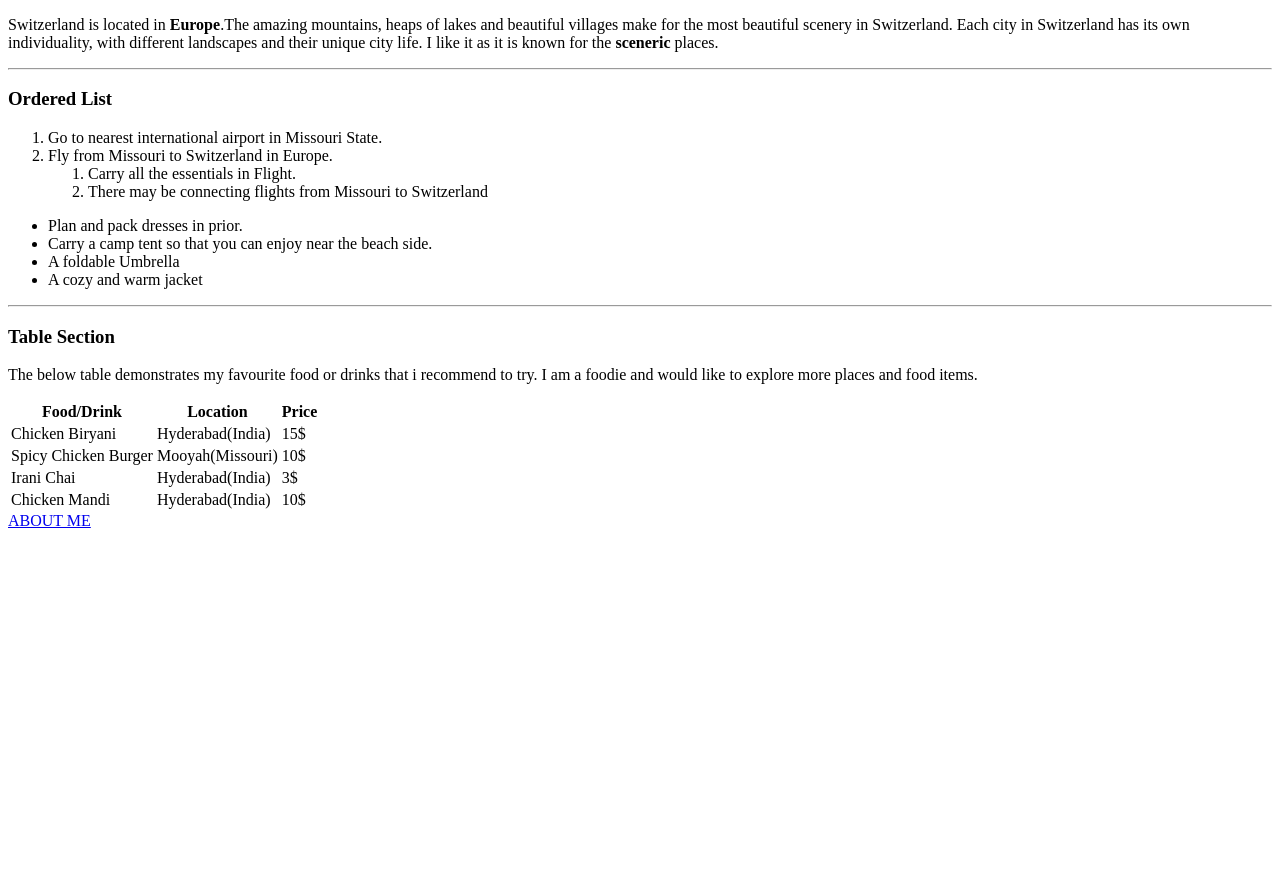
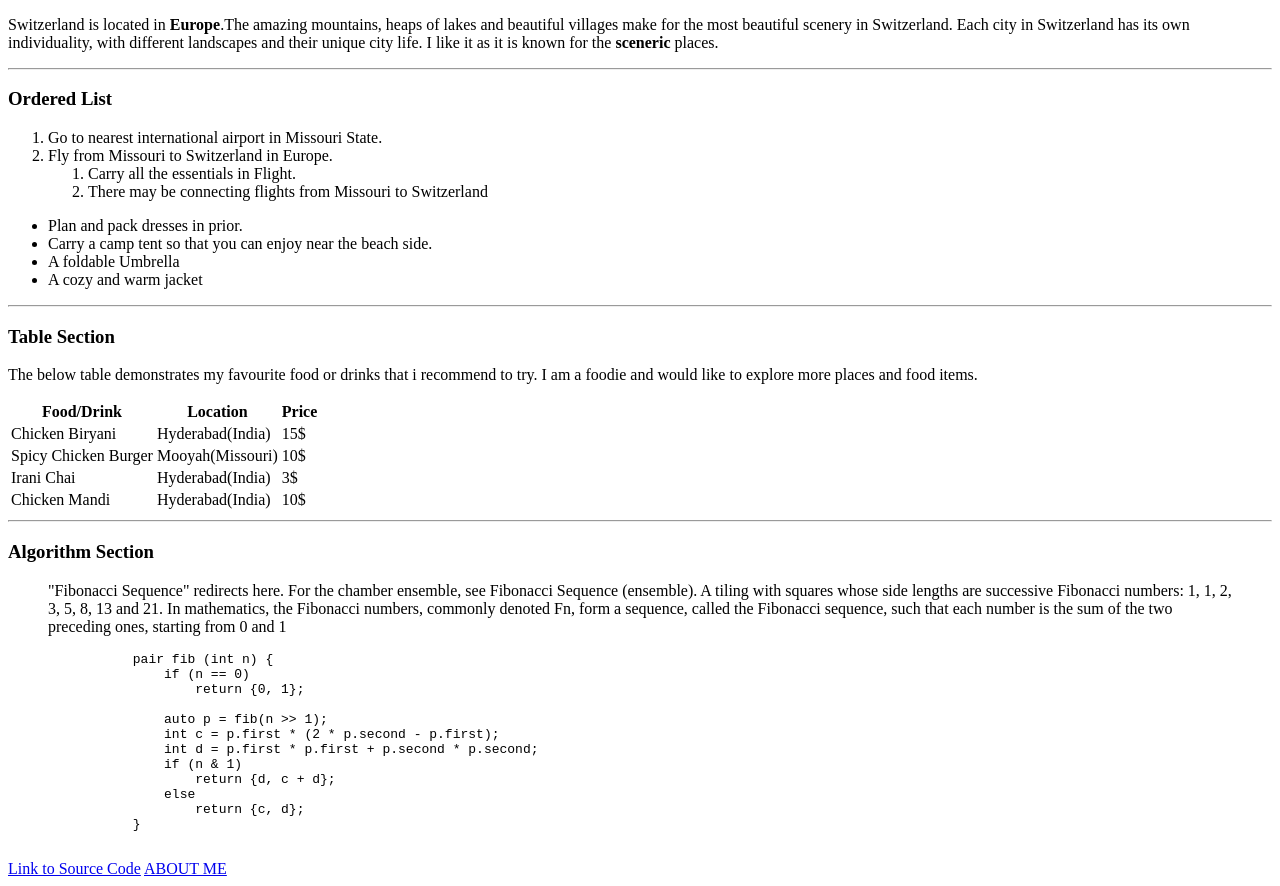
Before and after one commit to 44-563-WebApps-F21/webapps-f21-assignment-3-SravaniGangula, a plain HTML site: page index.html in a window 1280 px wide. Shown: the part 105-991 px from the top of the page. Before the commit the page ends 800 px from the top, so only its background shows below. Drawn offline with Linux system fonts and the light colour scheme.

Commit message:
Algorithm Code is comitted

```diff
--- a/index.html
+++ b/index.html
@@ -67,6 +67,28 @@
               <td>10$</td>
             </tr>
           </table>
+          <hr>
+          <h3> Algorithm Section </h3>
+          <blockquote cite="https://en.wikipedia.org/wiki/Fibonacci_number">
+            "Fibonacci Sequence" redirects here. For the chamber ensemble, see Fibonacci Sequence (ensemble).
+            A tiling with squares whose side lengths are successive Fibonacci numbers: 1, 1, 2, 3, 5, 8, 13 and 21.
+            In mathematics, the Fibonacci numbers, commonly denoted Fn, form a sequence, called the Fibonacci sequence,
+            such that each number is the sum of the two preceding ones, starting from 0 and 1</blockquote>
+            <pre>
+                pair<int, int> fib (int n) {
+                    if (n == 0)
+                        return {0, 1};
+
+                    auto p = fib(n >> 1);
+                    int c = p.first * (2 * p.second - p.first);
+                    int d = p.first * p.first + p.second * p.second;
+                    if (n & 1)
+                        return {d, c + d};
+                    else
+                        return {c, d};
+                }
+            </pre>
+            <a href="https://cp-algorithms.com/algebra/fibonacci-numbers.html">Link to Source Code</a>
         <a href="file:///C:/Users/S545682/Desktop/webapps-repos/webapps-f21-assignment-3-SravaniGangula/aboutme.html">ABOUT ME</a>
     </body>
 </html>
```
